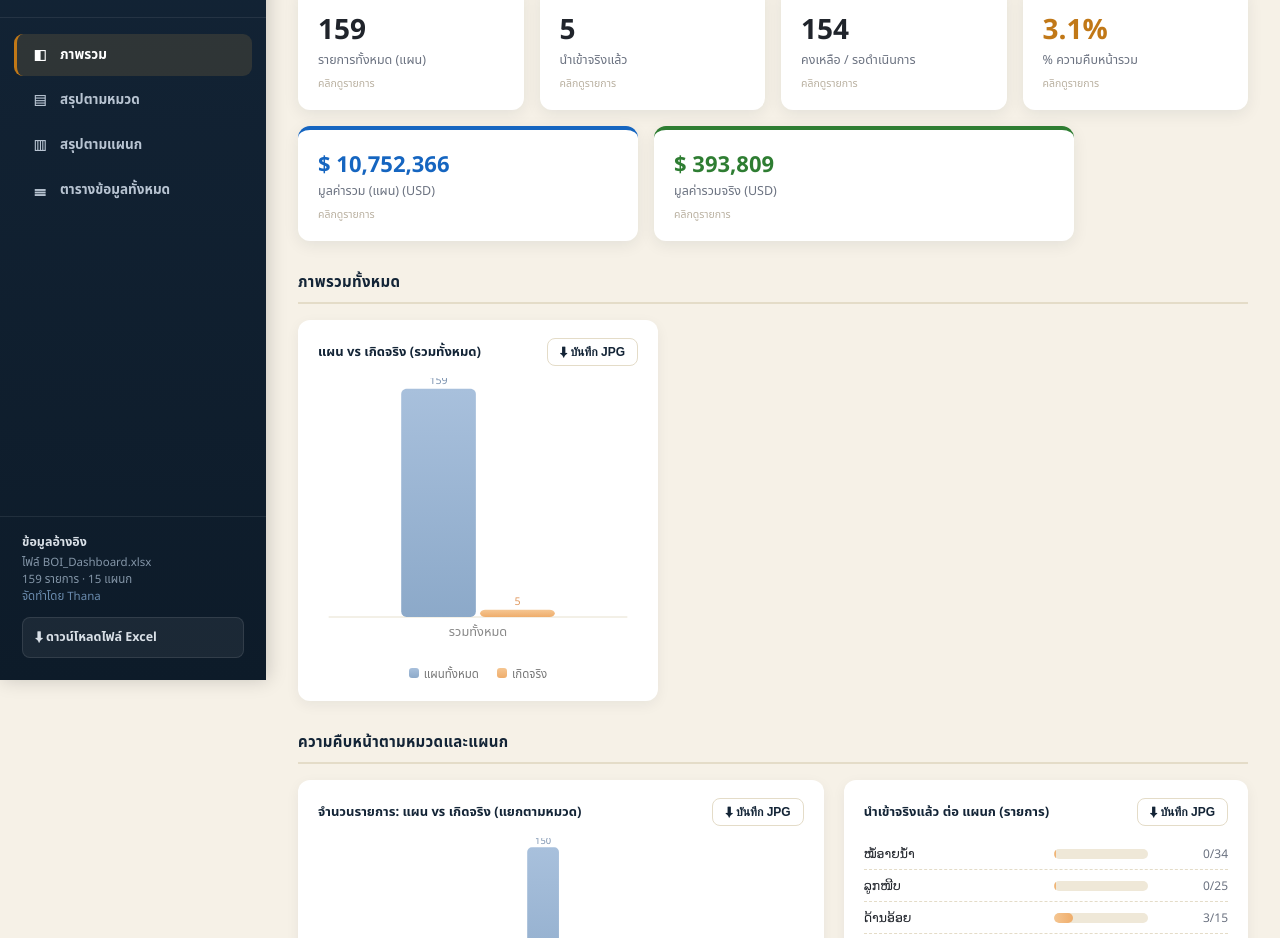
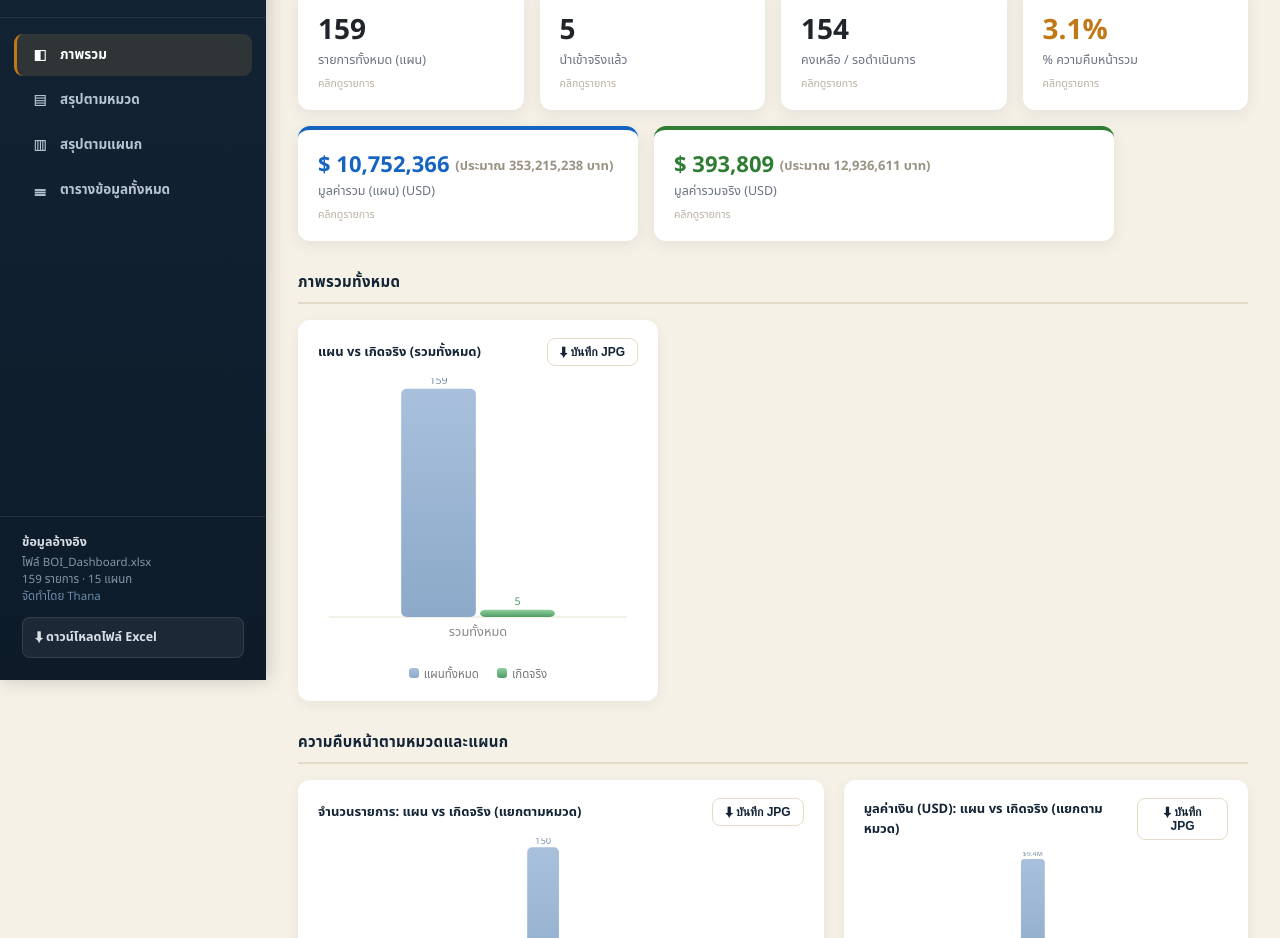
Before and after one commit to ShippingML/BOI-ML, a plain HTML site: page index.html in a window 1280 px wide. Shown: the part 120-1058 px from the top of the page. Drawn offline with Linux system fonts and the light colour scheme.

Commit message:
Add files via upload

```diff
--- a/index.html
+++ b/index.html
@@ -62,6 +62,7 @@ body{margin:0;background:var(--cream);color:var(--text);font-family:'Segoe UI','
 .kpi{background:#fff;border-radius:12px;padding:18px 20px;box-shadow:0 4px 16px rgba(19,36,54,.08);border-top:4px solid var(--amber);cursor:pointer;transition:transform .12s, box-shadow .12s;}
 .kpi:hover{transform:translateY(-2px);box-shadow:0 8px 22px rgba(19,36,54,.14);}
 .kpi .num{font-size:28px;font-weight:800;font-variant-numeric:tabular-nums;}
+.thb-approx{font-size:13px;font-weight:600;color:#9A9384;vertical-align:middle;}
 .kpi .lbl{font-size:12.5px;color:var(--muted);margin-top:4px;}
 .kpi .hint{font-size:10.5px;color:#B9B0A0;margin-top:6px;}
 .kpi.done{border-top-color:var(--green);}
@@ -107,7 +108,7 @@ tr:hover td{background:#FBF7EE;}
 .bar-row:last-child{border-bottom:none;}
 .bar-name{width:180px;font-size:12.5px;color:var(--text);flex-shrink:0;white-space:nowrap;overflow:hidden;text-overflow:ellipsis;}
 .bar-track{flex:1;height:10px;background:#EFE8D8;border-radius:6px;overflow:hidden;}
-.bar-fill{height:100%;background:linear-gradient(90deg,#F5C692,#EFAD6B);border-radius:6px;}
+.bar-fill{height:100%;background:linear-gradient(90deg,#8FD19E,#4F9C63);border-radius:6px;}
 .bar-val{width:70px;text-align:right;font-size:12px;color:var(--muted);font-variant-numeric:tabular-nums;}
 .count{font-size:12px;color:var(--muted);margin-left:6px;}
 footer{text-align:center;color:var(--muted);font-size:12px;padding:30px 0 10px;}
@@ -217,8 +218,8 @@ footer{text-align:center;color:var(--muted);font-size:12px;padding:30px 0 10px;}
       <div class="kpi pct" data-kpi="pending"><div class="num" id="kpiPct">-</div><div class="lbl">% ความคืบหน้ารวม</div><div class="hint">คลิกดูรายการ</div></div>
     </div>
     <div class="kpis2" style="grid-template-columns:repeat(3,1fr);">
-      <div class="kpi" data-kpi="all-usd" style="border-top-color:#1565C0;"><div class="num" id="kpiPlanUsd" style="font-size:22px;color:#1565C0;">-</div><div class="lbl">มูลค่ารวม (แผน) (USD)</div><div class="hint">คลิกดูรายการ</div></div>
-      <div class="kpi" data-kpi="usd" style="border-top-color:#2E7D32;max-width:420px;"><div class="num" id="kpiUsd" style="font-size:22px;color:#2E7D32;">-</div><div class="lbl">มูลค่ารวมจริง (USD)</div><div class="hint">คลิกดูรายการ</div></div>
+      <div class="kpi" data-kpi="all-usd" style="border-top-color:#1565C0;"><div class="num" id="kpiPlanUsd" style="font-size:22px;color:#1565C0;">- <span class="thb-approx" id="kpiPlanUsdThb"></span></div><div class="lbl">มูลค่ารวม (แผน) (USD)</div><div class="hint">คลิกดูรายการ</div></div>
+      <div class="kpi" data-kpi="usd" style="border-top-color:#2E7D32;max-width:460px;"><div class="num" id="kpiUsd" style="font-size:22px;color:#2E7D32;">- <span class="thb-approx" id="kpiUsdThb"></span></div><div class="lbl">มูลค่ารวมจริง (USD)</div><div class="hint">คลิกดูรายการ</div></div>
       <div class="kpi curr-thb" data-kpi="baht" style="border-top-color:#6D4C41;"><div class="num" id="kpiBaht" style="font-size:22px;color:#6D4C41;">-</div><div class="lbl">มูลค่าจริงรวม (บาท)</div><div class="hint">คลิกดูรายการ</div></div>
       <div class="kpi curr-lak" data-kpi="kip" style="border-top-color:#00838F;"><div class="num" id="kpiKip" style="font-size:22px;color:#00838F;">-</div><div class="lbl">มูลค่าจริงรวม (กีบ)</div><div class="hint">คลิกดูรายการ</div></div>
     </div>
@@ -244,6 +245,15 @@ footer{text-align:center;color:var(--muted);font-size:12px;padding:30px 0 10px;}
           </div>
           <div id="catChartOverview"></div>
         </div>
+        <div class="card" id="valChartCardOv">
+          <div class="card-head">
+            <div class="card-title" style="margin-bottom:0;">มูลค่าเงิน (USD): แผน vs เกิดจริง (แยกตามหมวด)</div>
+            <button class="jpg-btn" data-jpg-target="valChartCardOv">⬇ บันทึก JPG</button>
+          </div>
+          <div id="valChartOverview"></div>
+        </div>
+      </div>
+      <div class="grid2" style="margin-top:20px;">
         <div class="card" id="deptBarsCardOv">
           <div class="card-head">
             <div class="card-title" style="margin-bottom:0;">นำเข้าจริงแล้ว ต่อ แผนก (รายการ)</div>
@@ -410,8 +420,13 @@ const totalUsdActual = DATA.reduce((s,r) => s + (Number(r.value_actual_usd) || 0
 const totalUsdPlan = DATA.reduce((s,r) => s + (Number(r.value_plan_usd) || 0), 0);
 document.getElementById('kpiBaht').textContent = '฿ ' + totalBaht.toLocaleString(undefined,{maximumFractionDigits:0});
 document.getElementById('kpiKip').textContent = '₭ ' + totalKip.toLocaleString(undefined,{maximumFractionDigits:0});
-document.getElementById('kpiUsd').textContent = '$ ' + totalUsdActual.toLocaleString(undefined,{maximumFractionDigits:0});
-document.getElementById('kpiPlanUsd').textContent = '$ ' + totalUsdPlan.toLocaleString(undefined,{maximumFractionDigits:0});
+document.getElementById('kpiUsd').childNodes[0].textContent = '$ ' + totalUsdActual.toLocaleString(undefined,{maximumFractionDigits:0}) + ' ';
+document.getElementById('kpiPlanUsd').childNodes[0].textContent = '$ ' + totalUsdPlan.toLocaleString(undefined,{maximumFractionDigits:0}) + ' ';
+
+// approximate THB conversion (rate as of 28 Aug 2026, ~32.85 THB/USD — mid-market reference rate)
+const USD_TO_THB_RATE = 32.85;
+document.getElementById('kpiUsdThb').textContent = `(ประมาณ ${(totalUsdActual*USD_TO_THB_RATE).toLocaleString(undefined,{maximumFractionDigits:0})} บาท)`;
+document.getElementById('kpiPlanUsdThb').textContent = `(ประมาณ ${(totalUsdPlan*USD_TO_THB_RATE).toLocaleString(undefined,{maximumFractionDigits:0})} บาท)`;
 
 // ---------- aggregate: by category ----------
 const catMap = {};
@@ -428,8 +443,16 @@ DATA.forEach(r => {
 const catLabels = Object.keys(catMap);
 const catTotals = catLabels.map(c => catMap[c].total);
 const catDones = catLabels.map(c => catMap[c].done);
+const catValPlan = catLabels.map(c => catMap[c].valPlan);
+const catValActual = catLabels.map(c => catMap[c].valUsd);
 
 function fmtInt(n){ return Math.round(n).toLocaleString(); }
+function fmtUsdShort(n){
+  n = Number(n) || 0;
+  if(Math.abs(n) >= 1000000) return '$'+(n/1000000).toFixed(1).replace(/\.0$/,'')+'M';
+  if(Math.abs(n) >= 1000) return '$'+(n/1000).toFixed(1).replace(/\.0$/,'')+'K';
+  return '$'+Math.round(n);
+}
 
 // ---------- aggregate: by department ----------
 const deptMap = {};
@@ -468,12 +491,12 @@ function buildBarChartSVG(labels, totals, dones, opts){
     const yTotal = padT + chartH - totalH;
     const yDone = padT + chartH - doneH;
     bars += `<rect x="${x1}" y="${yTotal}" width="${barW}" height="${totalH}" fill="url(#${gradId1})" rx="5"/>`;
-    bars += `<text x="${x1+barW/2}" y="${yTotal-4}" font-size="10" fill="#7C93B0" text-anchor="middle">${totals[i]}</text>`;
+    bars += `<text x="${x1+barW/2}" y="${yTotal-4}" font-size="10" fill="#7C93B0" text-anchor="middle">${opts.fmtValue ? opts.fmtValue(totals[i]) : totals[i]}</text>`;
     bars += `<rect x="${x2}" y="${yDone}" width="${barW}" height="${Math.max(doneH,dones[i]>0?2:0)}" fill="url(#${gradId2})" rx="5"/>`;
     if(dones[i] > 0){
-      bars += `<text x="${x2+barW/2}" y="${yDone-4}" font-size="10" fill="#E0995F" text-anchor="middle">${dones[i]}</text>`;
+      bars += `<text x="${x2+barW/2}" y="${yDone-4}" font-size="10" fill="#4F9C63" text-anchor="middle">${opts.fmtValue ? opts.fmtValue(dones[i]) : dones[i]}</text>`;
     }
-    bars += `<rect class="chart-el" data-label="${label.replace(/"/g,'&quot;')}" data-total="${totals[i]}" data-done="${dones[i]}" x="${groupX-groupW/2}" y="${padT}" width="${groupW}" height="${chartH}" fill="transparent"/>`;
+    bars += `<rect class="chart-el" data-label="${label.replace(/"/g,'&quot;')}" data-total="${totals[i]}" data-done="${dones[i]}" data-fmt="${opts.fmtValue ? 'usd' : ''}" x="${groupX-groupW/2}" y="${padT}" width="${groupW}" height="${chartH}" fill="transparent"/>`;
     const short = label.length > (opts.labelLen||16) ? label.slice(0,(opts.labelLen||16))+'…' : label;
     if(opts.noRotateAxis){
       axisLabels += `<text x="${groupX}" y="${H-padB+18}" font-size="${opts.axisFontSize||9}" fill="#888" text-anchor="middle">${short}</text>`;
@@ -490,8 +513,8 @@ function buildBarChartSVG(labels, totals, dones, opts){
           <stop offset="100%" stop-color="#8CA9C9"/>
         </linearGradient>
         <linearGradient id="${gradId2}" x1="0" y1="0" x2="0" y2="1">
-          <stop offset="0%" stop-color="#F5C692"/>
-          <stop offset="100%" stop-color="#EFAD6B"/>
+          <stop offset="0%" stop-color="#8FD19E"/>
+          <stop offset="100%" stop-color="#4F9C63"/>
         </linearGradient>
       </defs>
       <line x1="${padL}" y1="${padT+chartH}" x2="${W-padR}" y2="${padT+chartH}" stroke="#E8E1D0" stroke-width="1"/>
@@ -500,7 +523,7 @@ function buildBarChartSVG(labels, totals, dones, opts){
     </svg>
     <div style="display:flex;gap:18px;justify-content:center;margin-top:6px;font-size:11.5px;color:#777;">
       <span><span style="display:inline-block;width:10px;height:10px;background:linear-gradient(180deg,#A8C0DC,#8CA9C9);border-radius:3px;margin-right:5px;"></span>แผนทั้งหมด</span>
-      <span><span style="display:inline-block;width:10px;height:10px;background:linear-gradient(180deg,#F5C692,#EFAD6B);border-radius:3px;margin-right:5px;"></span>เกิดจริง</span>
+      <span><span style="display:inline-block;width:10px;height:10px;background:linear-gradient(180deg,#8FD19E,#4F9C63);border-radius:3px;margin-right:5px;"></span>เกิดจริง</span>
     </div>`;
 }
 
@@ -565,6 +588,7 @@ function buildDonutSVG(labels, values, opts){
 try {
   document.getElementById('totalChartOverview').innerHTML = buildBarChartSVG(['รวมทั้งหมด'], [total], [done], {width:300, height:260, maxBarW:70, padB:36, axisFontSize:12, noRotateAxis:true});
   document.getElementById('catChartOverview').innerHTML = buildBarChartSVG(catLabels, catTotals, catDones, {width:520, height:260, axisFontSize:7.5, labelLen:14});
+  document.getElementById('valChartOverview').innerHTML = buildBarChartSVG(catLabels, catValPlan, catValActual, {width:520, height:260, axisFontSize:7.5, labelLen:14, fmtValue: fmtUsdShort});
   buildDeptBars(document.getElementById('deptBarsOverview'), deptEntries);
   document.getElementById('pieCategory').innerHTML = buildDonutSVG(catLabels, catTotals, {size:230});
   document.getElementById('pieDept').innerHTML = buildDonutSVG(deptEntries.map(e=>e[0]), deptEntries.map(e=>e[1].total), {size:230});
@@ -801,7 +825,7 @@ function buildDeptBarsSVGString(entries, opts){
     const shortName = name.length > 20 ? name.slice(0,20)+'…' : name;
     rows += `<text x="0" y="${y+rowH/2+4}" font-size="12" fill="#20242B">${shortName}</text>`;
     rows += `<rect x="${labelW}" y="${y+4}" width="${barAreaW}" height="${rowH-8}" rx="5" fill="#EFE8D8"/>`;
-    rows += `<rect x="${labelW}" y="${y+4}" width="${Math.max(doneW,v.done>0?4:0)}" height="${rowH-8}" rx="5" fill="#EFAD6B"/>`;
+    rows += `<rect x="${labelW}" y="${y+4}" width="${Math.max(doneW,v.done>0?4:0)}" height="${rowH-8}" rx="5" fill="#4F9C63"/>`;
     rows += `<text x="${labelW+barAreaW+8}" y="${y+rowH/2+4}" font-size="11.5" fill="#6B7280">${v.done}/${v.total}</text>`;
   });
   return `<svg xmlns="http://www.w3.org/2000/svg" viewBox="0 0 ${W} ${H}" width="${W}" height="${H}">${rows}</svg>`;
@@ -823,6 +847,9 @@ document.querySelectorAll('.jpg-btn').forEach(btn => {
     } else if(targetId === 'catChartCardOv'){
       const svg = document.querySelector('#catChartOverview svg');
       if(svg) svgToCanvasAndDownload(svg, 'จำนวนรายการตามหมวด', {titleText:'จำนวนรายการ: แผน vs เกิดจริง (แยกตามหมวด)'});
+    } else if(targetId === 'valChartCardOv'){
+      const svg = document.querySelector('#valChartOverview svg');
+      if(svg) svgToCanvasAndDownload(svg, 'มูลค่าเงินตามหมวด', {titleText:'มูลค่าเงิน (USD): แผน vs เกิดจริง (แยกตามหมวด)'});
     } else if(targetId === 'catChartCardFull'){
       const svg = document.querySelector('#catChartFull svg');
       if(svg) svgToCanvasAndDownload(svg, 'จำนวนรายการตามหมวด_เต็ม', {titleText:'จำนวนรายการ: แผน vs เกิดจริง'});
@@ -853,8 +880,9 @@ document.addEventListener('mouseover', (e) => {
     chartTooltip.style.display = 'block';
   } else if(bar){
     const label = bar.dataset.label;
-    const totalV = Number(bar.dataset.total).toLocaleString();
-    const doneV = Number(bar.dataset.done).toLocaleString();
+    const isUsd = bar.dataset.fmt === 'usd';
+    const totalV = isUsd ? '$'+Math.round(Number(bar.dataset.total)).toLocaleString() : Number(bar.dataset.total).toLocaleString();
+    const doneV = isUsd ? '$'+Math.round(Number(bar.dataset.done)).toLocaleString() : Number(bar.dataset.done).toLocaleString();
     chartTooltip.innerHTML = `${label}<div class="tt-sub">แผนทั้งหมด ${totalV} · เกิดจริง ${doneV}</div>`;
     chartTooltip.style.display = 'block';
   }
```
